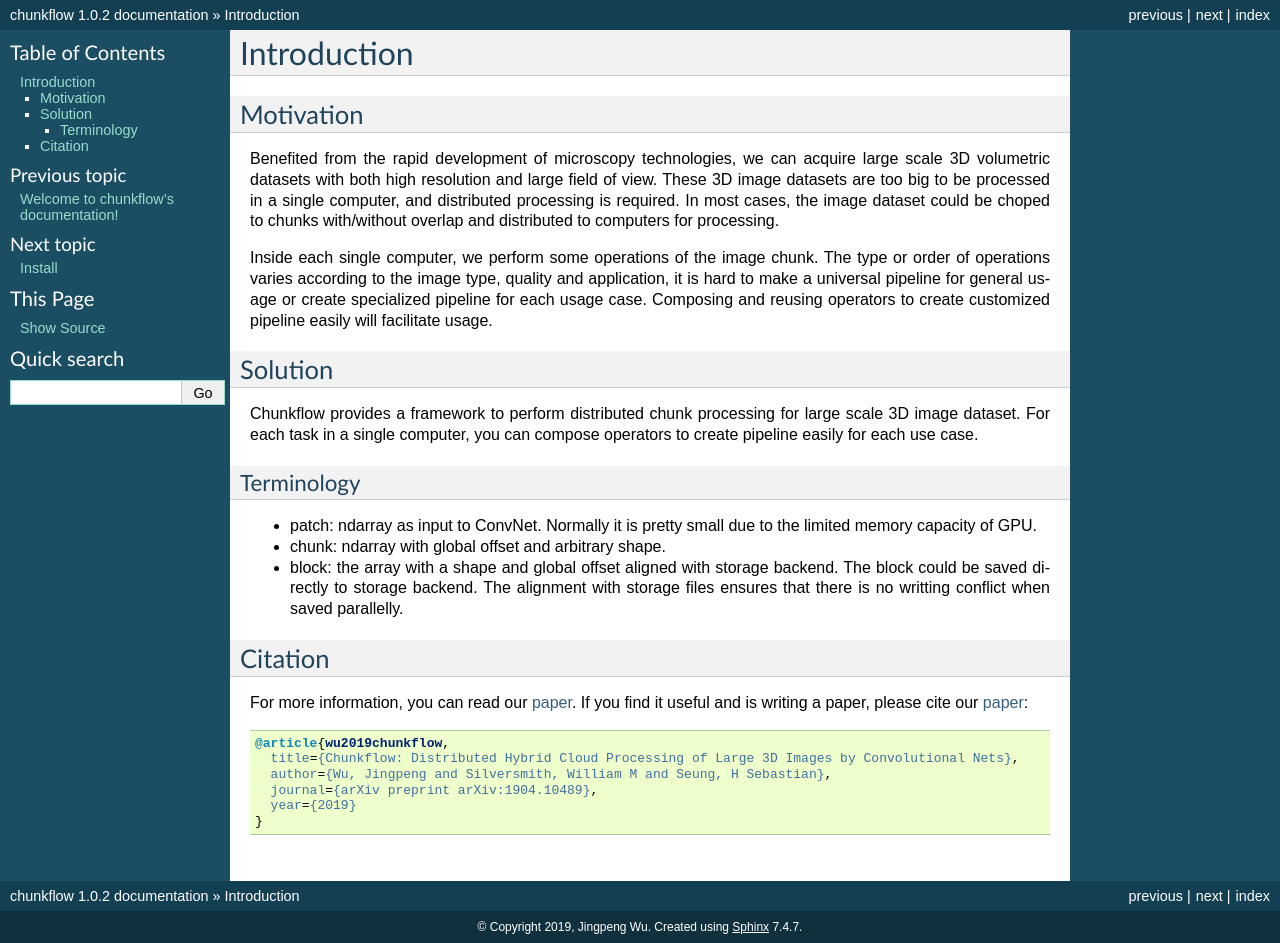
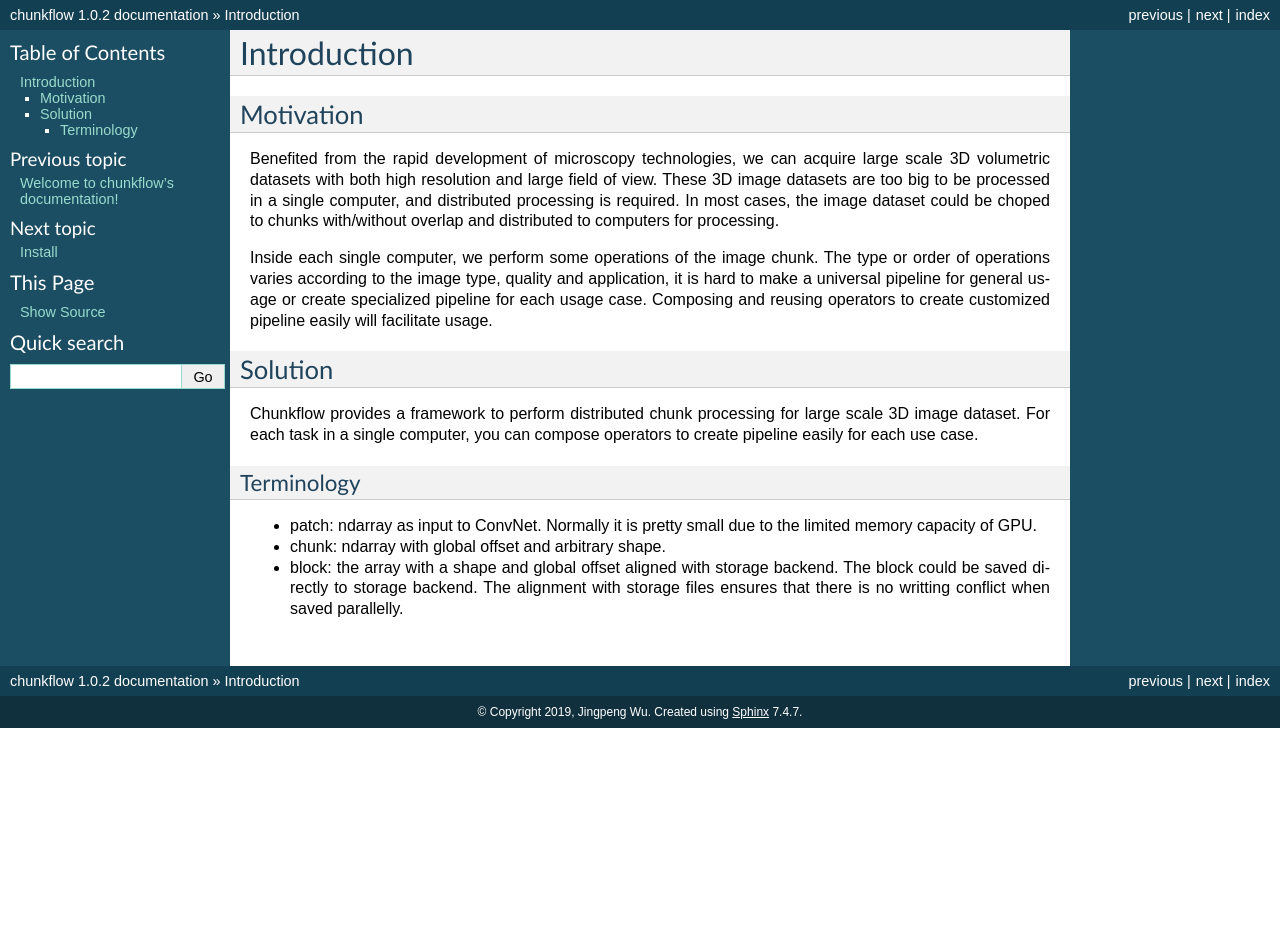
Before and after one commit to seung-lab/chunkflow, a Sphinx documentation site: the page built from docs/source/introduction.rst, in a window 1280 px wide. Built offline with Sphinx 7.4.7, drawn with Linux system fonts in a browser that asks for light colours; after the commit the page ends 900 px from its top, so only the background shows below that.

Commit message:
update documentation

```diff
--- a/docs/source/introduction.rst
+++ b/docs/source/introduction.rst
@@ -19,18 +19,3 @@
 - patch: ndarray as input to ConvNet. Normally it is pretty small due to the limited memory capacity of GPU.
 - chunk: ndarray with global offset and arbitrary shape.
 - block: the array with a shape and global offset aligned with storage backend. The block could be saved directly to storage backend. The alignment with storage files ensures that there is no writting conflict when saved parallelly.
-
-Citation
-========
-For more information, you can read our paper_. If you find it useful and is writing a paper, please cite our paper_:
-
-.. code-block:: bibtex
-
-    @article{wu2019chunkflow,
-      title={Chunkflow: Distributed Hybrid Cloud Processing of Large 3D Images by Convolutional Nets},
-      author={Wu, Jingpeng and Silversmith, William M and Seung, H Sebastian},
-      journal={arXiv preprint arXiv:1904.10489},
-      year={2019}
-    }
-
-.. _paper: https://arxiv.org/abs/1904.10489
--- a/docs/source/tutorial.rst
+++ b/docs/source/tutorial.rst
@@ -87,7 +87,7 @@
 
 Now you can cutout the image chunk from the volume::
 
-   chunkflow cutout --volume-path file:///tmp/your/key/path --start 0 0 0 --stop 128 512 512 write-h5 --file-name /tmp/cutout_chunk.h5
+   chunkflow read-precomputed --volume-path file:///tmp/your/key/path --start 0 0 0 --stop 128 512 512 write-h5 --file-name /tmp/cutout_chunk.h5
 
 .. _CloudVolume: https://github.com/seung-lab/cloud-volume
 
```
Also changed, not shown: README.md (+5 -7 lines).
